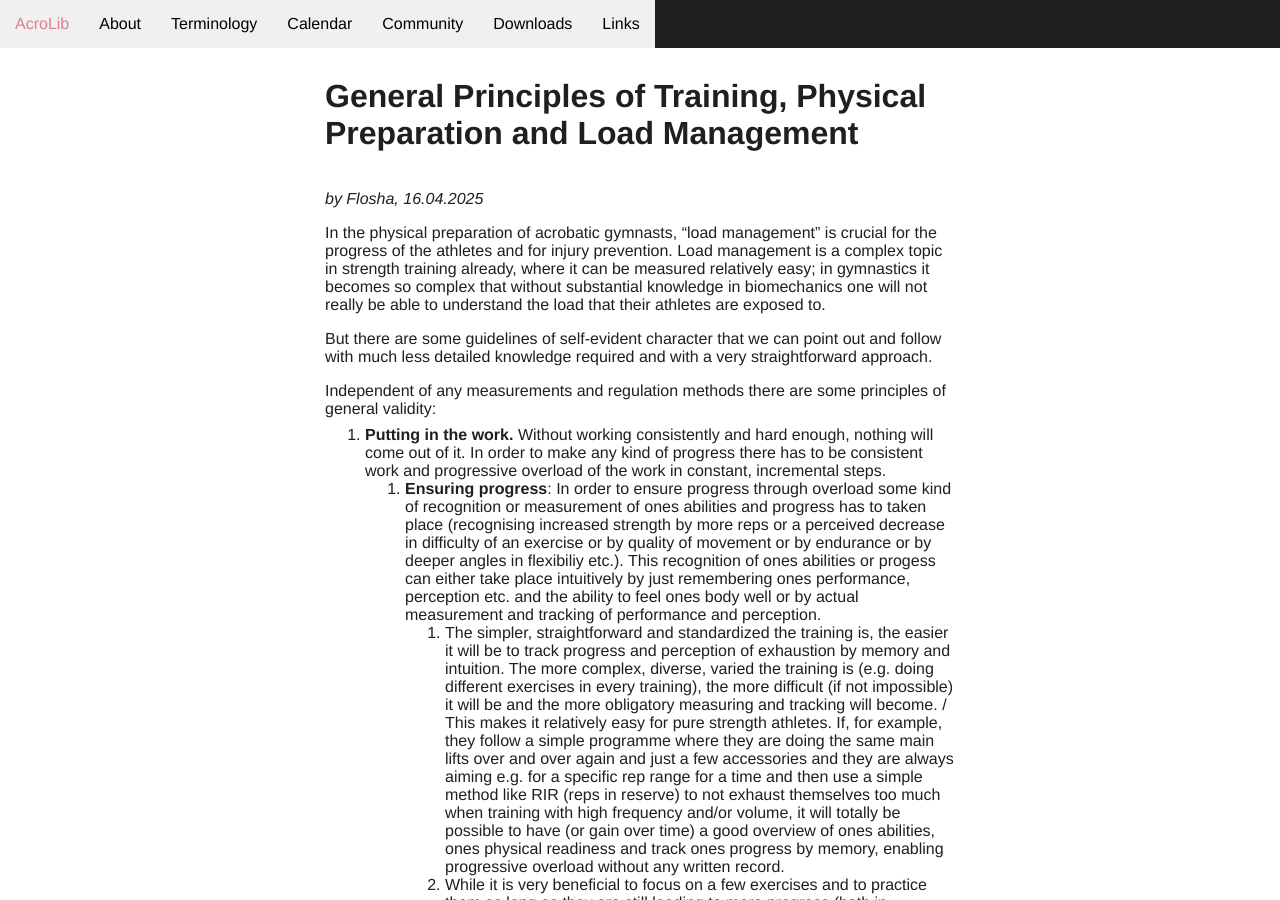
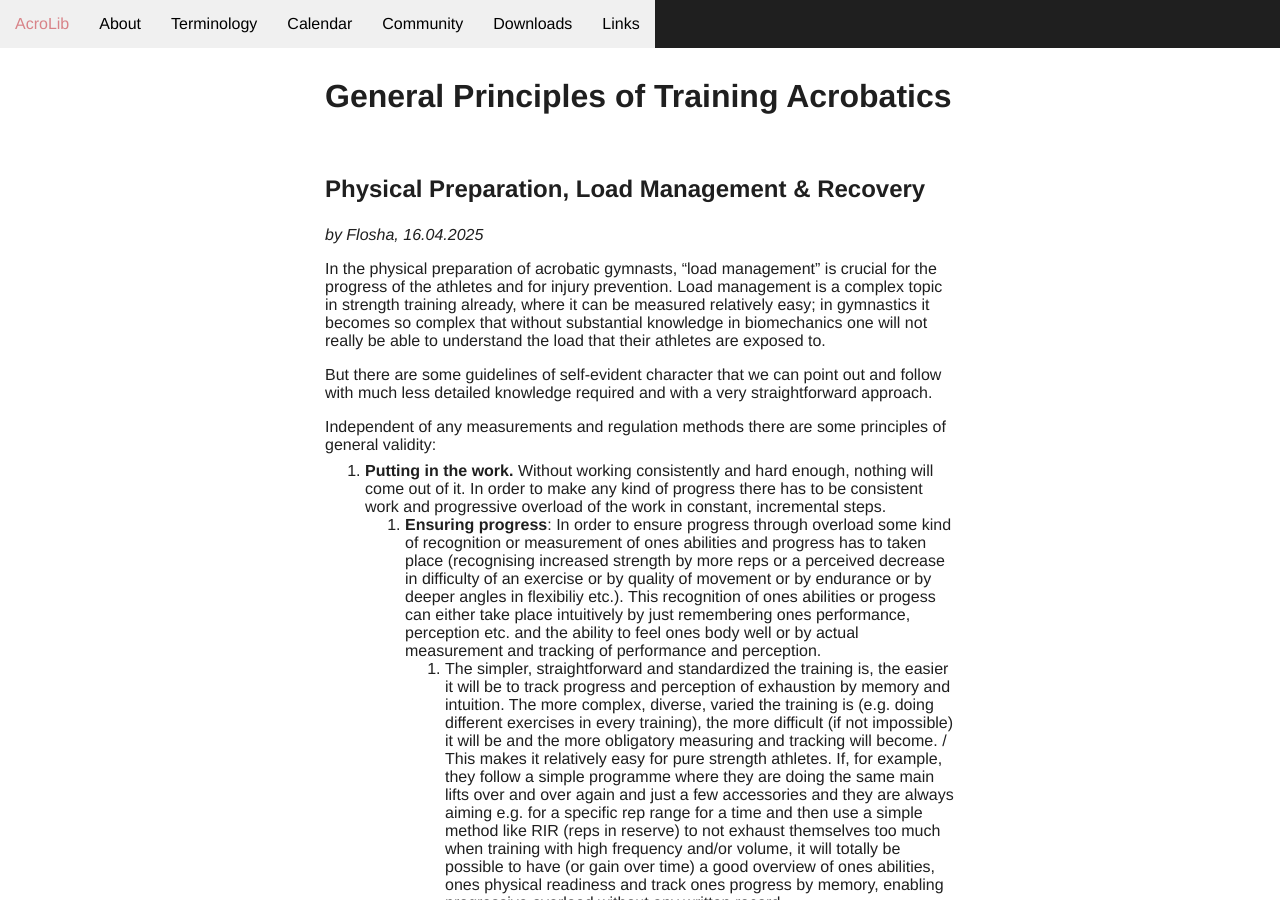
Before and after one commit to floshin/acrolib, a Jekyll site: the page built from training/load-management.md, in a window 1280 px wide and 900 px high. Built offline with Jekyll 4.4.1, drawn with Linux system fonts in a browser that asks for light colours; our own code applies the rules of GitHub Pages for plain Markdown files.

Commit message:
Update load-management.md

```diff
--- a/training/load-management.md
+++ b/training/load-management.md
@@ -1,4 +1,6 @@
-# General Principles of Training, Physical Preparation and Load Management
+# General Principles of Training Acrobatics
+
+## Physical Preparation, Load Management & Recovery
 
 *by Flosha, 16.04.2025*
 
```
